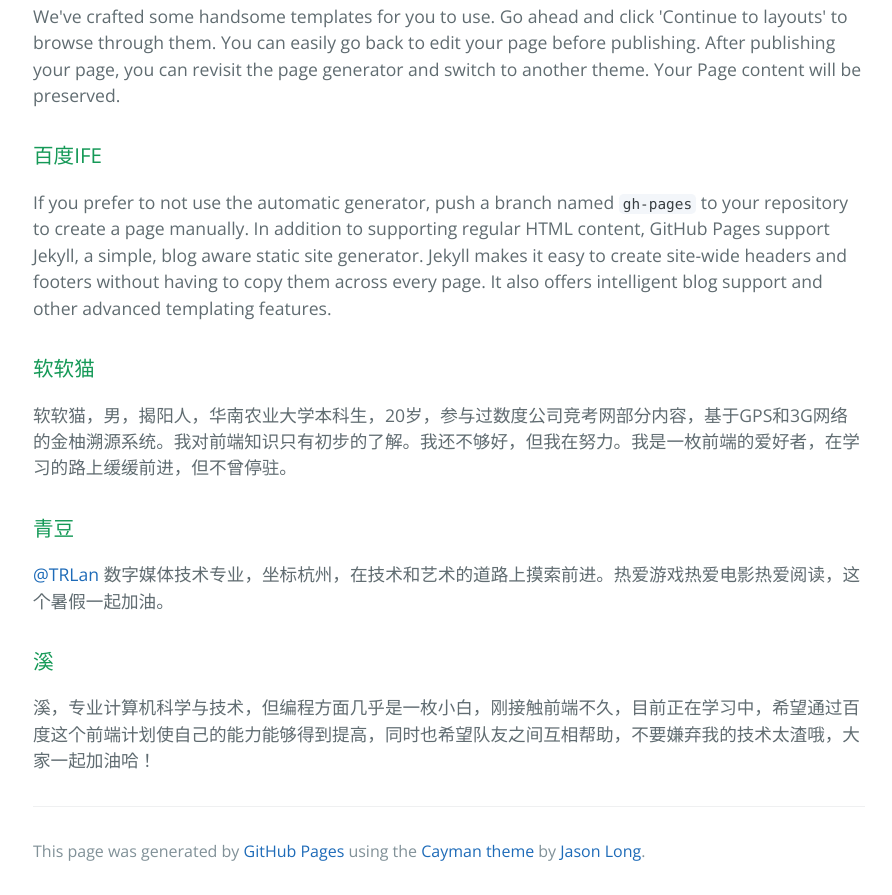
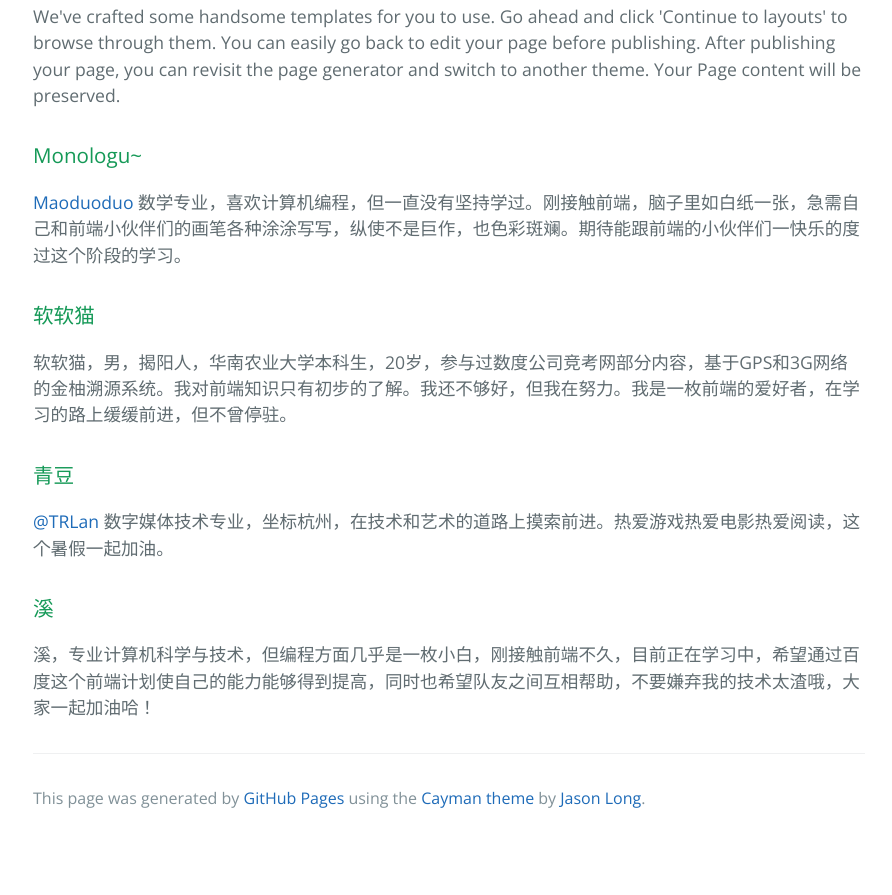
Before and after one commit to maojiaba/PrototypeWB.github.io, a plain HTML site: page index.html in a window 1280 px wide. Shown: the part 773-1668 px from the top of the page, without its empty margins (191-1083 px from the left). After the commit the page ends 1615 px from the top, so only its background shows below. Drawn offline with nearby package versions, Linux system fonts and the light colour scheme.

Commit message:
Update index.html

```diff
--- a/index.html
+++ b/index.html
@@ -32,9 +32,9 @@
 <p>We've crafted some handsome templates for you to use. Go ahead and click 'Continue to layouts' to browse through them. You can easily go back to edit your page before publishing. After publishing your page, you can revisit the page generator and switch to another theme. Your Page content will be preserved.</p>
 
 <h3>
-<a id="百度ife" class="anchor" href="#%E7%99%BE%E5%BA%A6ife" aria-hidden="true"><span class="octicon octicon-link"></span></a>百度IFE</h3>
+<a id="Monologue~" class="anchor" href="#%E7%99%BE%E5%BA%A6ife" aria-hidden="true"><span class="octicon octicon-link"></span></a>Monologu~</h3>
 
-<p>If you prefer to not use the automatic generator, push a branch named <code>gh-pages</code> to your repository to create a page manually. In addition to supporting regular HTML content, GitHub Pages support Jekyll, a simple, blog aware static site generator. Jekyll makes it easy to create site-wide headers and footers without having to copy them across every page. It also offers intelligent blog support and other advanced templating features.</p>
+<p><a href="https://github.com/maojiaba" class="user-mention">Maoduoduo</a> 数学专业，喜欢计算机编程，但一直没有坚持学过。刚接触前端，脑子里如白纸一张，急需自己和前端小伙伴们的画笔各种涂涂写写，纵使不是巨作，也色彩斑斓。期待能跟前端的小伙伴们一快乐的度过这个阶段的学习。</p>
 
 <h3>
 <a id="软软猫" class="anchor" href="#%E8%BD%AF%E8%BD%AF%E7%8C%AB" aria-hidden="true"><span class="octicon octicon-link"></span></a>软软猫</h3>
```
